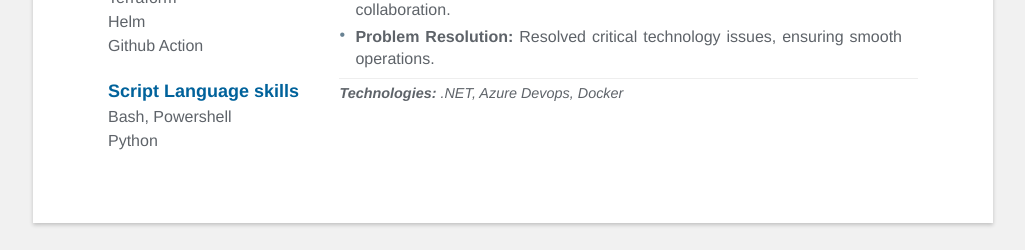
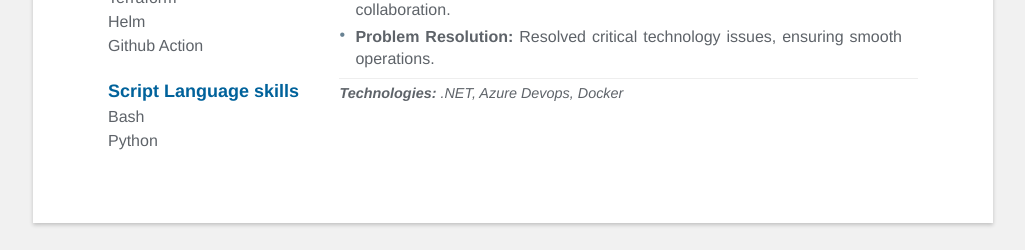
Before and after one commit to chaniheller97/my-cv, a Jekyll site: the page built from index.html, in a window 1280 px wide. Shown: the part 1261-1511 px from the top of the page, without its empty margins (127-1152 px from the left). Built offline with Jekyll 4.4.1, drawn with Linux system fonts in a browser that asks for light colours.

Commit message:
Update data.yml

```diff
--- a/_data/data.yml
+++ b/_data/data.yml
@@ -51,7 +51,7 @@ skills:
 
   - category: Script Language
     skill:
-      - Bash, Powershell
+      - Bash
       - Python
 
 # Profile
```
